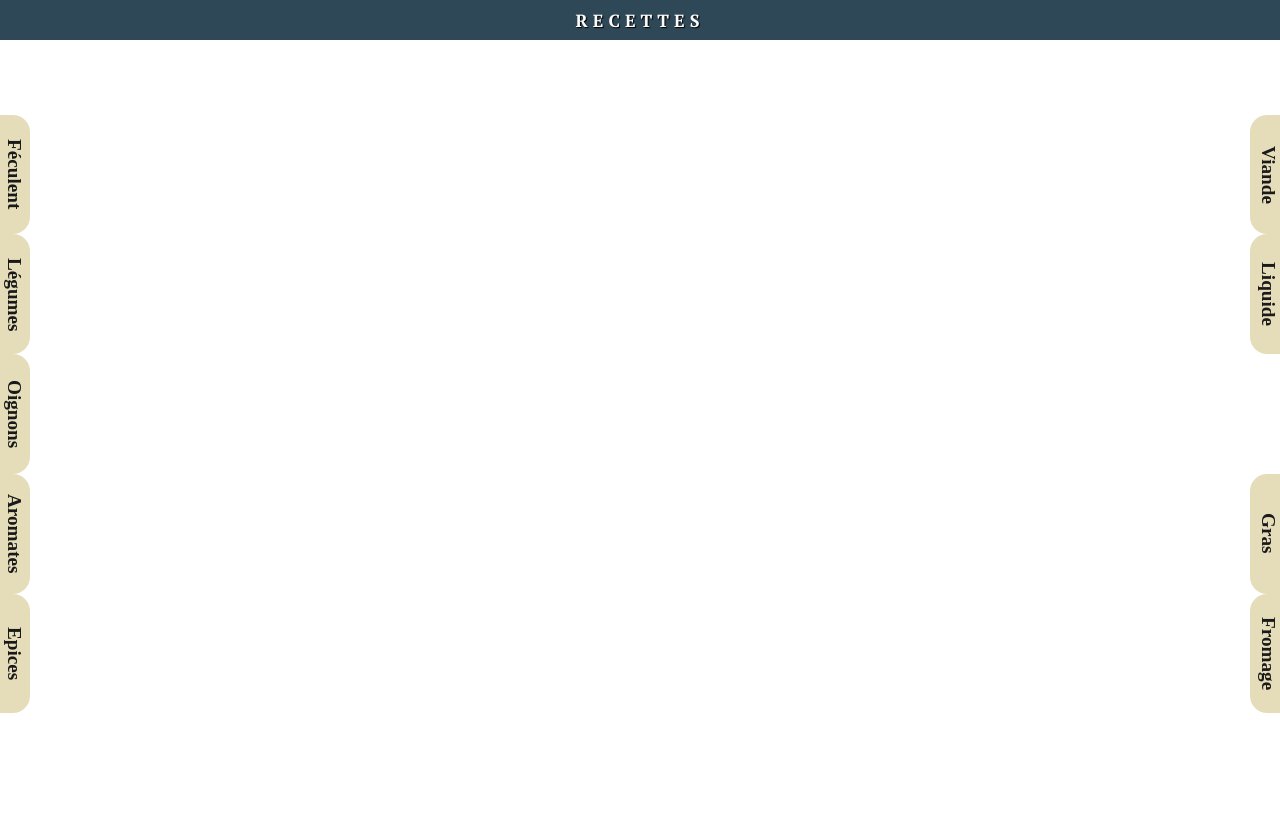
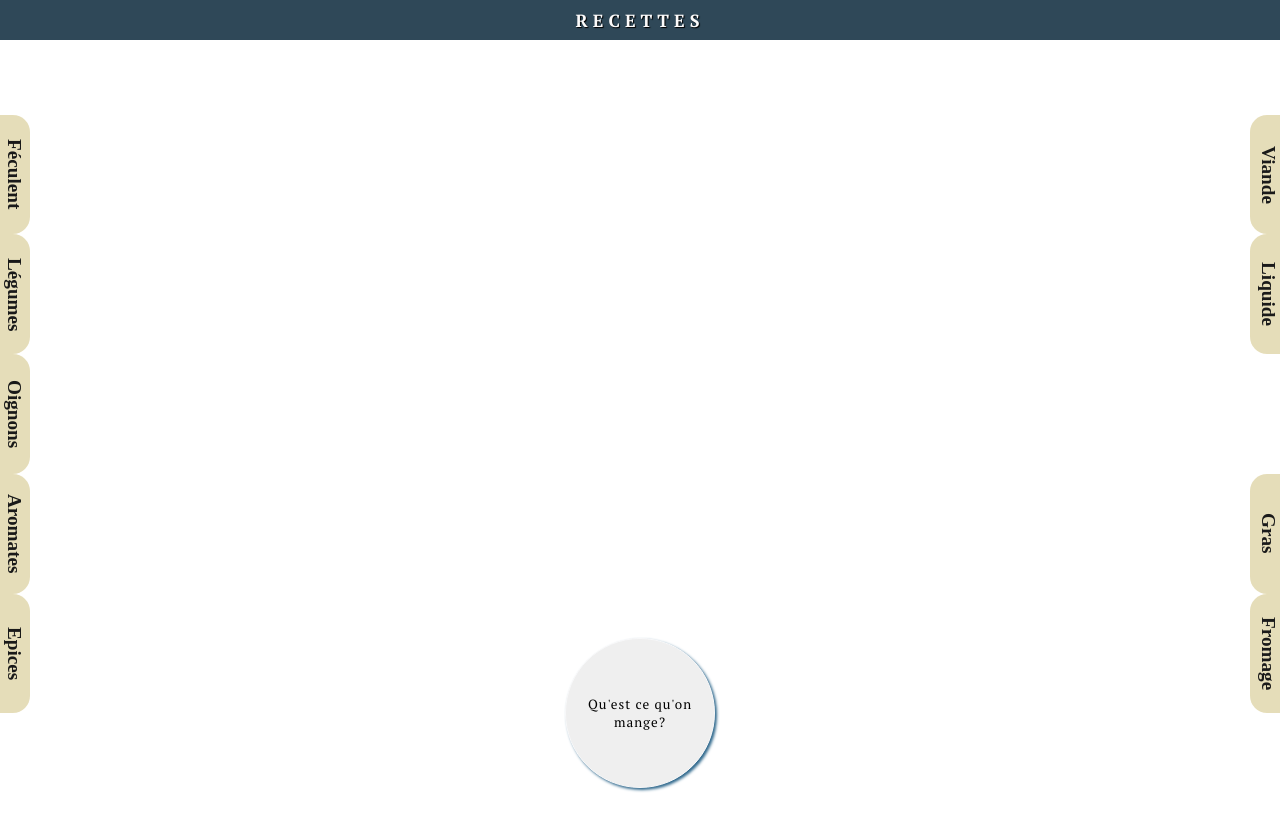
Before and after one commit to MaxGuet/MaxGuet.github.io, a plain HTML site: page index.html in a window 1280 px wide. Both pictures are taken after a click on the button "Qu'est ce qu'on mange?". Shown: the top 830 px of the page. Drawn offline with Linux system fonts and the light colour scheme; a web font is replaced by a local one.

Commit message:
button function fixed

```diff
--- a/index.css
+++ b/index.css
@@ -102,10 +102,10 @@ a:visited{
     position: absolute;
     top: 50%;
     left: 50%;
-    transform: translateX(-40%);
-    width: 100px;
-    height: 100px;
-    border-radius: 70px;
+    transform: translateX(-50%);
+    width: 150px;
+    height: 150px;
+    border-radius: 100%;
     font-family: "PT serif";
     letter-spacing: 1px;
     box-shadow: 2px 2px 3px var(--brighter);
@@ -261,7 +261,7 @@ input[type=checkbox] {
 label{
     font-family: 'Chivo Mono', monospace;
     font-style: italic;
-    font-size: 1.1rem;
+    font-size: 1.3rem;
 }
 
 .receipe-container{
--- a/index.js
+++ b/index.js
@@ -149,17 +149,15 @@ const createDiv = (title) => {
 // //   }
 // }
 
-//******FONCTION REMOVE CREATION OF THE SAME RECEIPE */
+// ******FONCTION REMOVE CREATION OF THE SAME RECEIPE */
 function removeChild(parent) {
-  while (parent.firstChild) parent.removeChild(parent.firstChild);
+  while (parent.firstChild.id !== "receipe")
+    parent.removeChild(parent.firstChild);
 }
 
 receipeBtn.addEventListener("click", () => {
   removeChild(receipeContainer);
   receipeBtn.style.top = "80%";
-  if (window.screen.width < 800) {
-    receipeBtn.style.display = "none";
-  }
   feculent.classList.remove("ing-container-left-open");
   legume.classList.remove("ing-container-left-open");
   onion.classList.remove("ing-container-left-open");
@@ -169,7 +167,6 @@ receipeBtn.addEventListener("click", () => {
   liquide.classList.remove("ing-container-right-open");
   gras.classList.remove("ing-container-right-open");
   fromage.classList.replace("ing-container-right-open", "ing-container-right");
-
   if (
     patates.checked === true &&
     lait.checked === true &&
@@ -259,7 +256,4 @@ receipeBtn.addEventListener("click", () => {
     createDiv("Salade de riz");
   if (riz.checked === true && lait.checked === true && vanille.checked === true)
     createDiv("Riz au Lait");
-  // else {
-  //   createDiv("C'est l'heure de faire les courses!");
-  // }
 });
```
